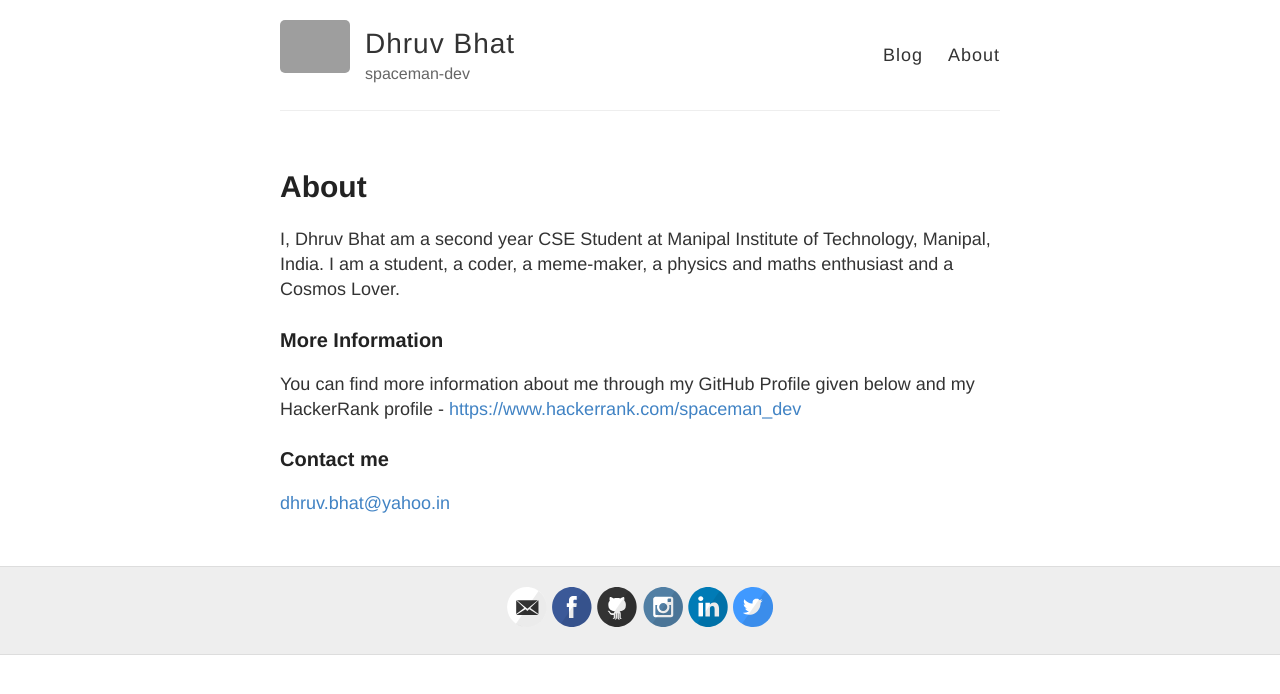
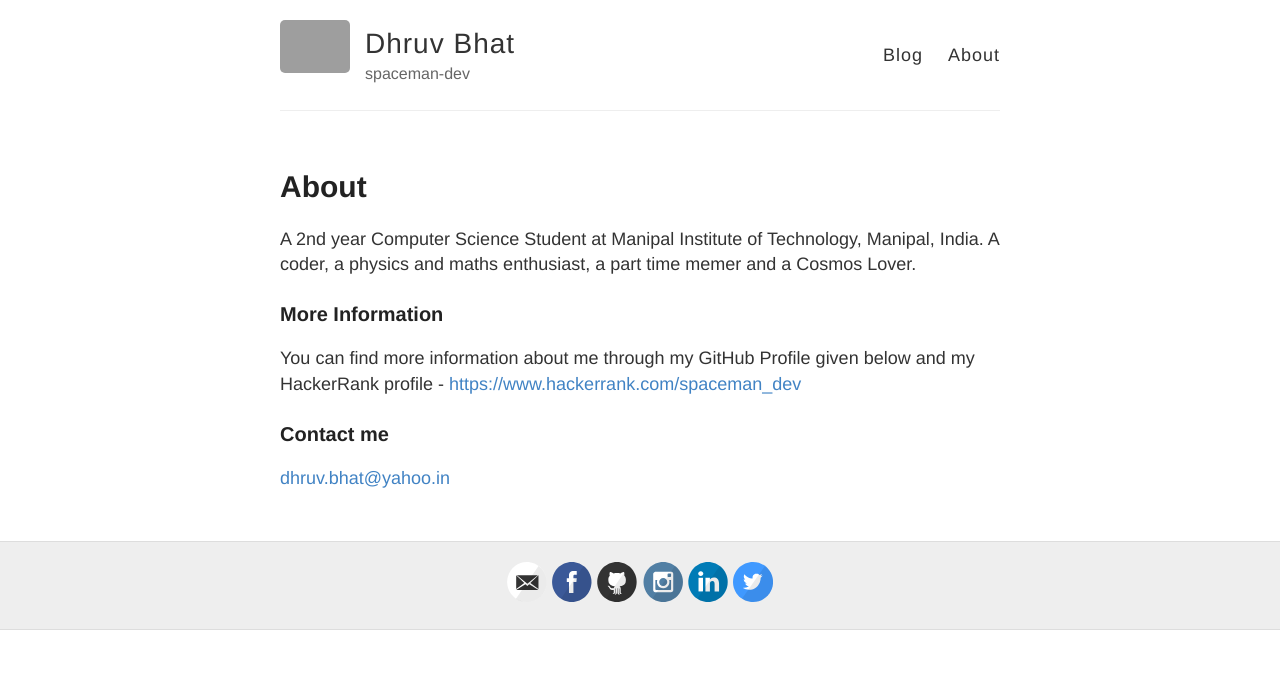
Before and after one commit to spaceman-dev/spaceman-dev.github.io, a Jekyll site: the page built from about.md, in a window 1280 px wide. Shown: the top 694 px of the page. Built offline with Jekyll 4.4.1, drawn with Linux system fonts in a browser that asks for light colours.

Commit message:
No Commit Message

```diff
--- a/about.md
+++ b/about.md
@@ -3,12 +3,11 @@ layout: page
 title: About
 permalink: /about/
 ---
-
-I, Dhruv Bhat am a second year CSE Student at Manipal Institute of Technology, Manipal, India.
-I am a student, a coder, a meme-maker, a physics and maths enthusiast and a Cosmos Lover.
+A 2<sup>nd</sup> year Computer Science Student at Manipal Institute of Technology, Manipal, India.
+A coder, a physics and maths enthusiast, a part time memer and a Cosmos Lover.
 
 ### More Information
-You can find more information about me through my GitHub Profile given below and my HackerRank profile - [https://www.hackerrank.com/spaceman_dev](HackerRank)
+You can find more information about me through my GitHub Profile given below and my HackerRank profile - [https://www.hackerrank.com/spaceman_dev](HackerRank)<link>
 
 ### Contact me
 
```
